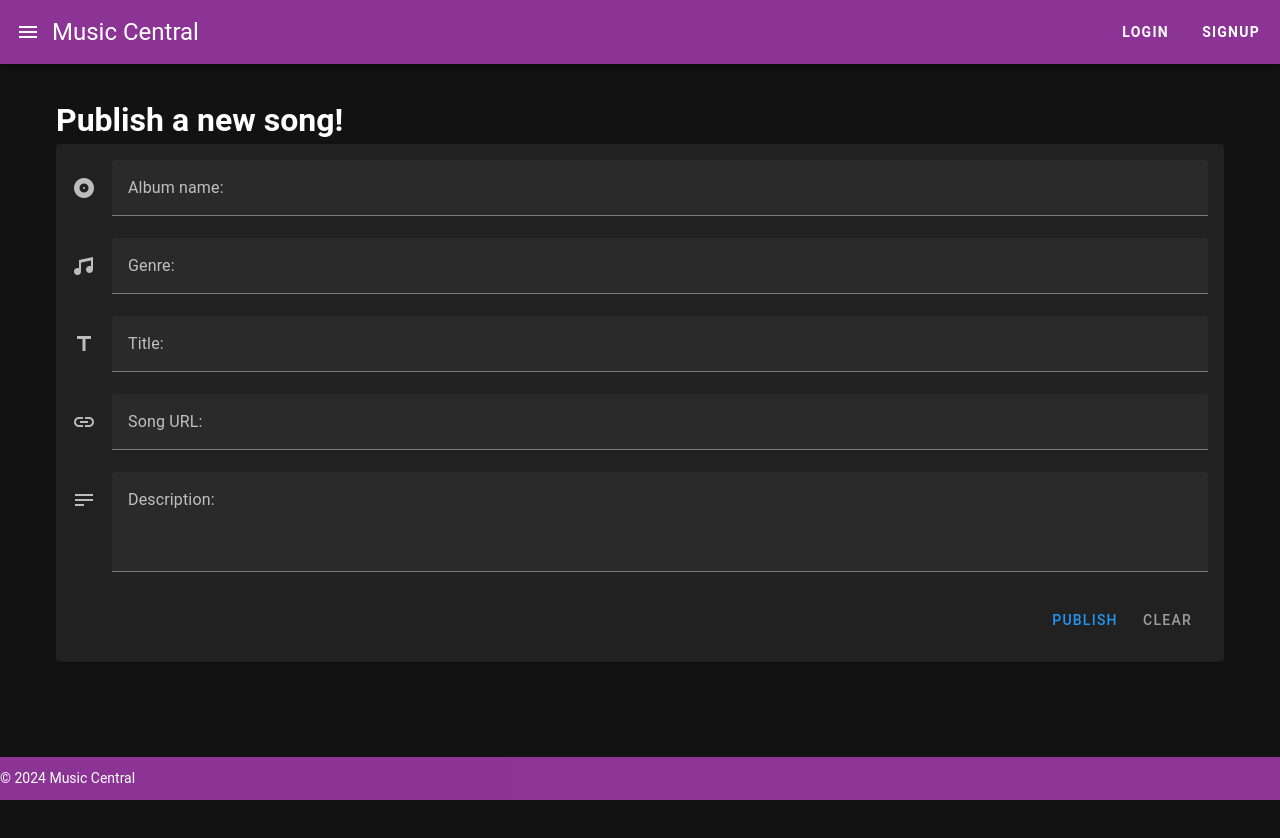
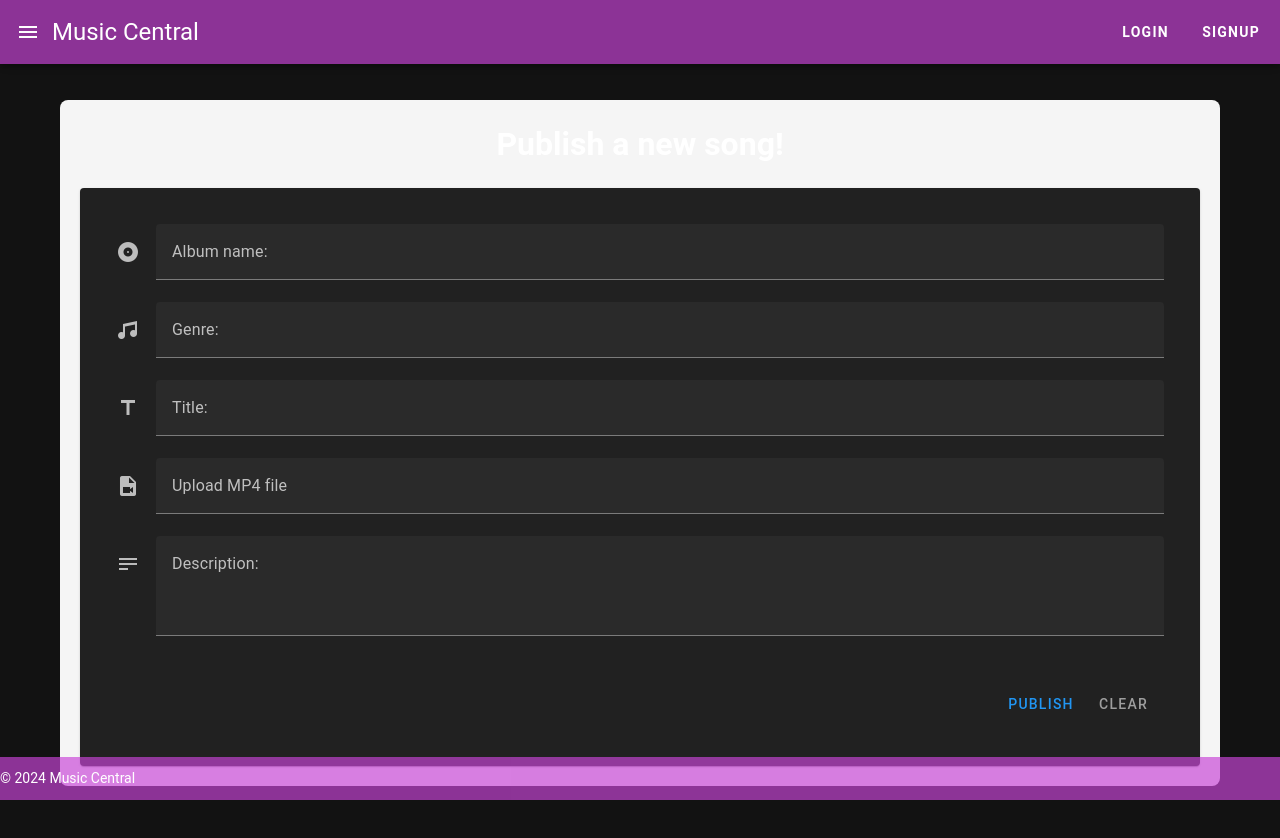
Before and after one commit to Marko455/Music_Central2, a Vue app: page /create in a window 1280 px wide. Shown: the top 838 px of the page. Before the commit the page ends 800 px from the top, so only its background shows below. Built offline with nearby package versions, Linux system fonts and the light colour scheme; no server answers.

Commit message:
Prijenos stvarnih pjesama
Dodane su funkcionalnosti da aplikacija može raditi sa stvarnim .mp4 datotekama koje se slati prijavljeni korisnici.

```diff
--- a/src/App.vue
+++ b/src/App.vue
@@ -18,9 +18,6 @@
     <!-- Sidebar -->
     <v-navigation-drawer app v-model="drawer" temporary>
       <v-btn to="/profile" text class="sidebar-button">Moj profil</v-btn>
-      <v-btn to="#" text class="sidebar-button">Popularne pjesme</v-btn>
-      <v-btn to="#" text class="sidebar-button">Popularni bandovi</v-btn>
-      <v-btn to="#" text class="sidebar-button">Povijest</v-btn>
     </v-navigation-drawer>
 
     <!-- Main content -->
--- a/src/components/SongCard.vue
+++ b/src/components/SongCard.vue
@@ -2,7 +2,7 @@
   <v-col cols="12" sm="6" md="4">
     <v-card class="song-card">
       <v-responsive aspect-ratio="16/9">
-        <video :src="song.url" controls @play="incrementViews"></video>
+        <video :src="song.video" controls @play="incrementViews" class="video"></video>
       </v-responsive>
       <v-card-title class="title">{{ song.title }}</v-card-title>
       <v-card-subtitle class="subtitle">
@@ -10,7 +10,6 @@
       </v-card-subtitle>
       <v-card-text>
         <div><strong>Album:</strong> {{ song.album }}</div>
-        <div><strong>Length:</strong> {{ song.length }} minutes</div>
         <div><strong>Description:</strong> {{ song.description }}</div>
         <div><strong>Likes:</strong> {{ song.likes }}</div>
         <div><strong>Dislikes:</strong> {{ song.dislikes }}</div>
@@ -185,6 +184,7 @@ export default {
 
 .video {
   width: 100%;
+  height: 100%;
 }
 
 .comments-section {
@@ -207,6 +207,7 @@ export default {
   margin-top: 4px;
 }
 </style>
+
 <style scoped>
 .artist-link {
   text-decoration: none;
--- a/src/firebase.js
+++ b/src/firebase.js
@@ -2,6 +2,7 @@
 import { initializeApp } from "firebase/app";
 import { getAuth } from "firebase/auth";
 import { getFirestore } from "firebase/firestore";
+import { getStorage } from 'firebase/storage';
 // TODO: Add SDKs for Firebase products that you want to use
 // https://firebase.google.com/docs/web/setup#available-libraries
 
@@ -19,4 +20,5 @@ const firebaseConfig = {
 const app = initializeApp(firebaseConfig);
 const auth = getAuth(app);
 let db = getFirestore(app);
-export { auth, db };
+const storage = getStorage(app);
+export { auth, db, storage };
--- a/src/views/CreateSong.vue
+++ b/src/views/CreateSong.vue
@@ -23,12 +23,13 @@
               prepend-icon="mdi-format-title"
               required
             ></v-text-field>
-            <v-text-field
-              v-model="song.video"
-              label="Song URL:"
-              prepend-icon="mdi-link"
+            <v-file-input
+              label="Upload MP4 file"
+              prepend-icon="mdi-file-video"
+              accept=".mp4"
+              v-model="file"
               required
-            ></v-text-field>
+            ></v-file-input>
             <v-textarea
               v-model="song.description"
               label="Description:"
@@ -38,7 +39,7 @@
             ></v-textarea>
             <v-card-actions class="form-actions">
               <v-spacer></v-spacer>
-              <v-btn color="primary" type="submit">Publish</v-btn>
+              <v-btn :loading="loading" color="primary" type="submit">Publish</v-btn>
               <v-btn color="grey darken-1" @click="clearForm">Clear</v-btn>
             </v-card-actions>
           </v-form>
@@ -49,9 +50,10 @@
 </template>
 
 <script>
-import { db, auth } from '@/firebase.js';
+import { db, auth, storage } from '@/firebase.js';
 import { collection, addDoc } from "firebase/firestore";
 import { onAuthStateChanged } from "firebase/auth";
+import { ref, uploadBytesResumable, getDownloadURL } from "firebase/storage";
 
 export default {
   name: 'CreateSong',
@@ -69,7 +71,9 @@ export default {
         releaseDate: Date.now(),
         artist: '',
       },
-      userEmail: ''
+      file: null,
+      userEmail: '',
+      loading: false
     };
   },
   created() {
@@ -83,14 +87,43 @@ export default {
   },
   methods: {
     async submitForm() {
+      if (!this.file) {
+        alert("Please select a file to upload.");
+        return;
+      }
+
+      this.loading = true;
       this.song.artist = this.userEmail;
 
       try {
+        const fileUrl = await this.uploadFile(this.file);
+        this.song.video = fileUrl;
+
         await addDoc(collection(db, "Songs"), this.song);
         this.$router.push('/');
       } catch (error) {
         console.error("Error adding document: ", error);
+      } finally {
+        this.loading = false;
       }
+    },
+    async uploadFile(file) {
+      return new Promise((resolve, reject) => {
+        const storageRef = ref(storage, `songs/${file.name}`);
+        const uploadTask = uploadBytesResumable(storageRef, file);
+
+        uploadTask.on('state_changed',
+          (snapshot) => {
+          },
+          (error) => {
+            reject(error);
+          },
+          async () => {
+            const downloadURL = await getDownloadURL(uploadTask.snapshot.ref);
+            resolve(downloadURL);
+          }
+        );
+      });
     },
     clearForm() {
       this.song = {
@@ -105,10 +138,33 @@ export default {
         releaseDate: Date.now(),
         artist: ''
       };
+      this.file = null;
     }
   }
 }
 </script>
 
 <style scoped>
+.create-song-container {
+  padding: 20px;
+}
+
+.background {
+  background: #f5f5f5;
+  padding: 20px;
+  border-radius: 8px;
+}
+
+.form-title {
+  text-align: center;
+  margin-bottom: 20px;
+}
+
+.form-card {
+  padding: 20px;
+}
+
+.form-actions {
+  margin-top: 20px;
+}
 </style>
--- a/src/views/Home.vue
+++ b/src/views/Home.vue
@@ -1,7 +1,7 @@
 <template>
   <v-container class="home-container">
     <div class="background">
-      <h1 class="welcome-text">Dobrodošli na Music Central!</h1>
+      <h1 class="welcome-text">Welcome to Music Central!</h1>
 
       <v-progress-circular
         v-if="loading"
```
Also changed, not shown: src/cors.json (added, +8 -0 lines).
